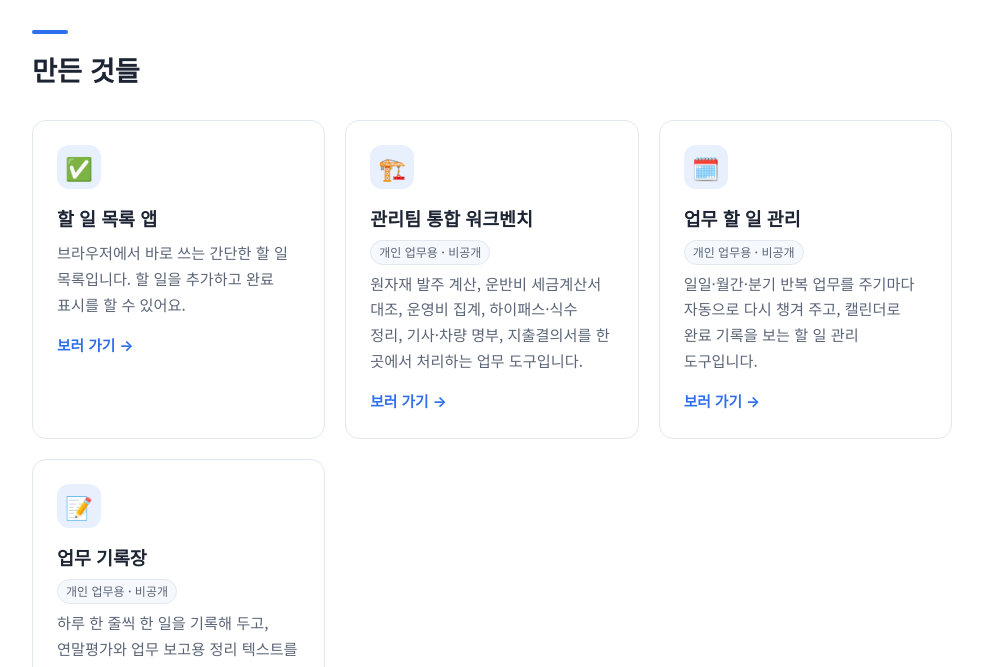
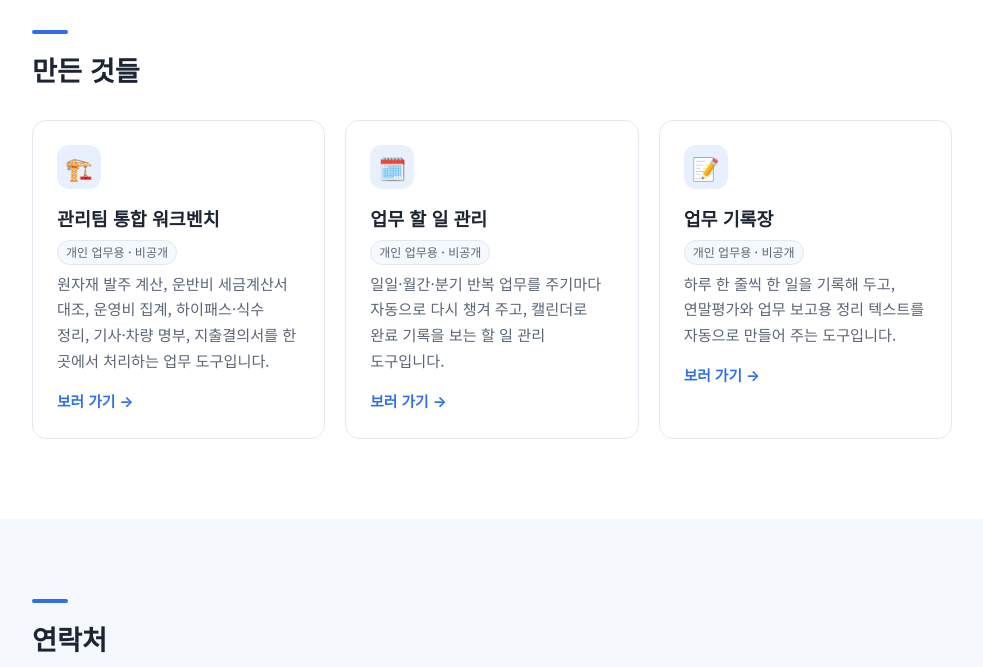
Before and after one commit to mingjae-K/mingjae-K.github.io, a plain HTML site: page index.html in a window 1280 px wide. Shown: the part 1440-2107 px from the top of the page, without its empty margins (148-1131 px from the left). Drawn offline with Linux system fonts and the light colour scheme.

Commit message:
만든 것들에서 예시용 할 일 목록 앱 카드 삭제
Co-Authored-By: Claude Opus 5.5 <noreply@anthropic.com>
Claude-Session: https://claude.ai/code/session_01KByPq5RMVvDem5gvbeqHPc

```diff
--- a/index.html
+++ b/index.html
@@ -238,12 +238,6 @@
       <h2 class="title">만든 것들</h2>
       <!-- ✏️ 새로 만든 것이 생기면 <a class="card"> ... </a> 한 덩어리를 복사해서 추가하세요 -->
       <div class="cards">
-        <a class="card" href="https://mingjae-k.github.io/example/" target="_blank" rel="noopener">
-          <div class="icon">✅</div>
-          <h3>할 일 목록 앱</h3>
-          <p>브라우저에서 바로 쓰는 간단한 할 일 목록입니다. 할 일을 추가하고 완료 표시를 할 수 있어요.</p>
-          <span class="more">보러 가기 →</span>
-        </a>
         <a class="card" href="https://claude.ai/artifact/5Yhu9taYVW53nb22idvSHH#dash" target="_blank" rel="noopener">
           <div class="icon">🏗️</div>
           <h3>관리팀 통합 워크벤치 <span class="badge">개인 업무용 · 비공개</span></h3>
```
